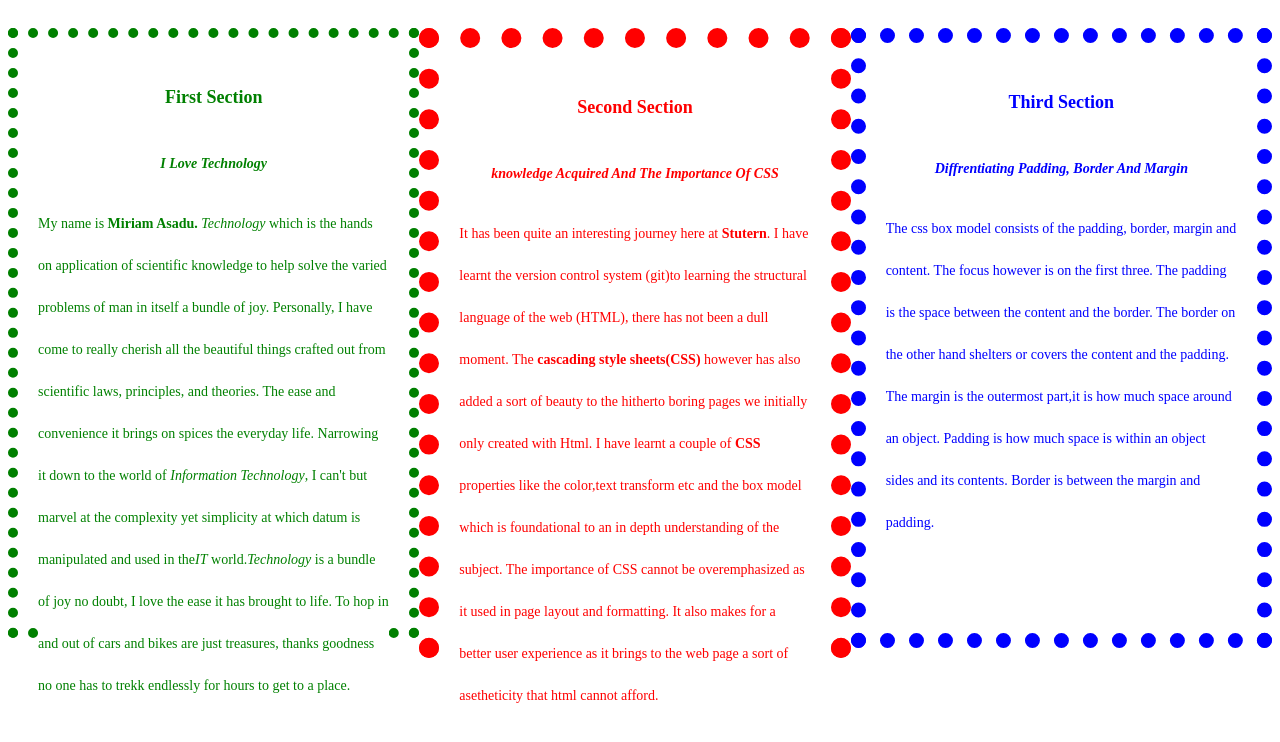
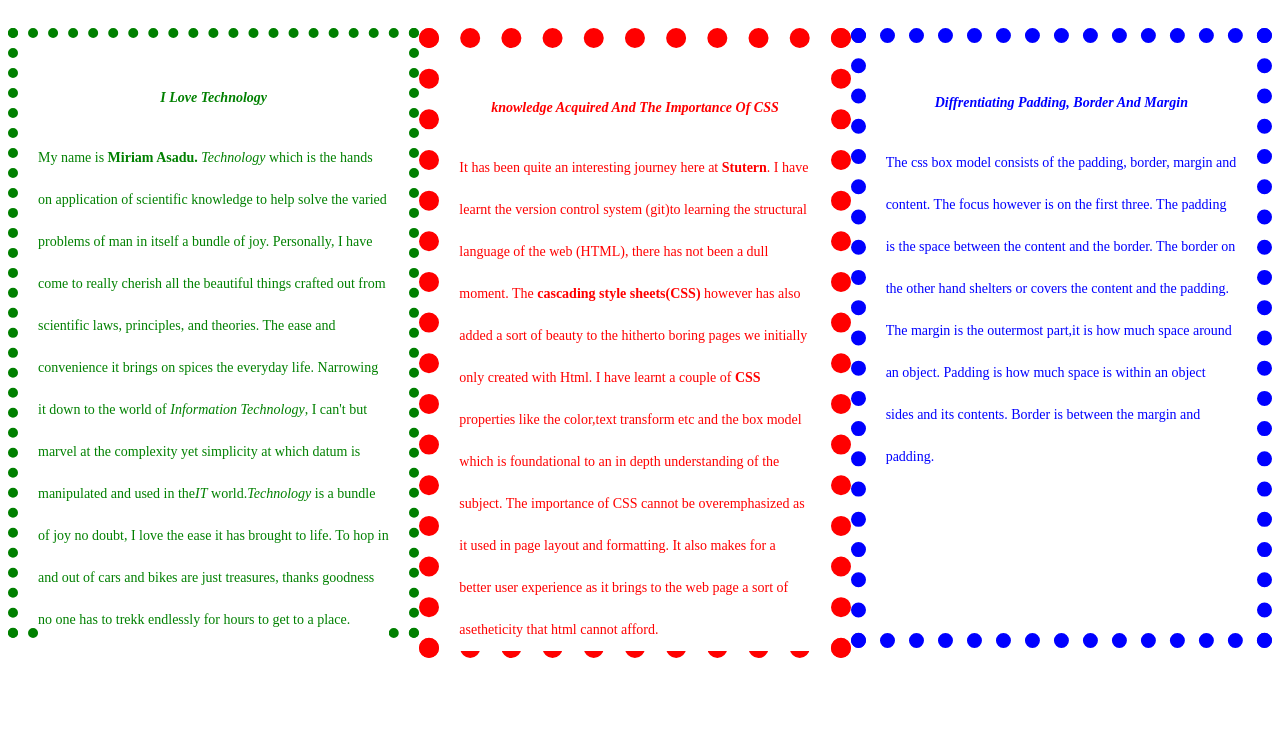
Before and after one commit to NonyBella/CSS-Stutern-1, a plain HTML site: page index.html in a window 1280 px wide. Drawn offline with Linux system fonts and the light colour scheme.

Commit message:
modified the index.html file

```diff
--- a/index.html
+++ b/index.html
@@ -12,7 +12,7 @@
 <body>
     <div class="all">
     <div class="First">
-        <h1 class="heading">First Section</h1>
+         <!-- <h1 class="heading">First Section</h1> -->
         <h4 class="subtitle"><i> I Love Technology</i></h4>
         <p>
             My name is <b>Miriam Asadu.</b>
@@ -27,7 +27,7 @@
         </p>
     </div>
     <div class="Second">
-        <h1 class="heading">Second Section</h1>
+        <!-- <h1 class="heading">Second Section</h1> -->
         <h4 class="subtitle"> <i>knowledge Acquired And The Importance Of CSS</i></h4>
         <p>
             It has been quite an interesting journey here at <b>Stutern</b>. I have learnt the version control system (git)to learning
@@ -40,7 +40,7 @@
         </p>
     </div>
     <div class="Third">
-        <h1 class="heading">Third Section</h1>
+        <!-- <h1 class="heading">Third Section</h1> -->
         <h4 class="subtitle"> <i>Diffrentiating Padding, Border And Margin</i></h4>
         <p>
             The css box model consists of the padding, border, margin and content. The focus however is on the first three.
```
